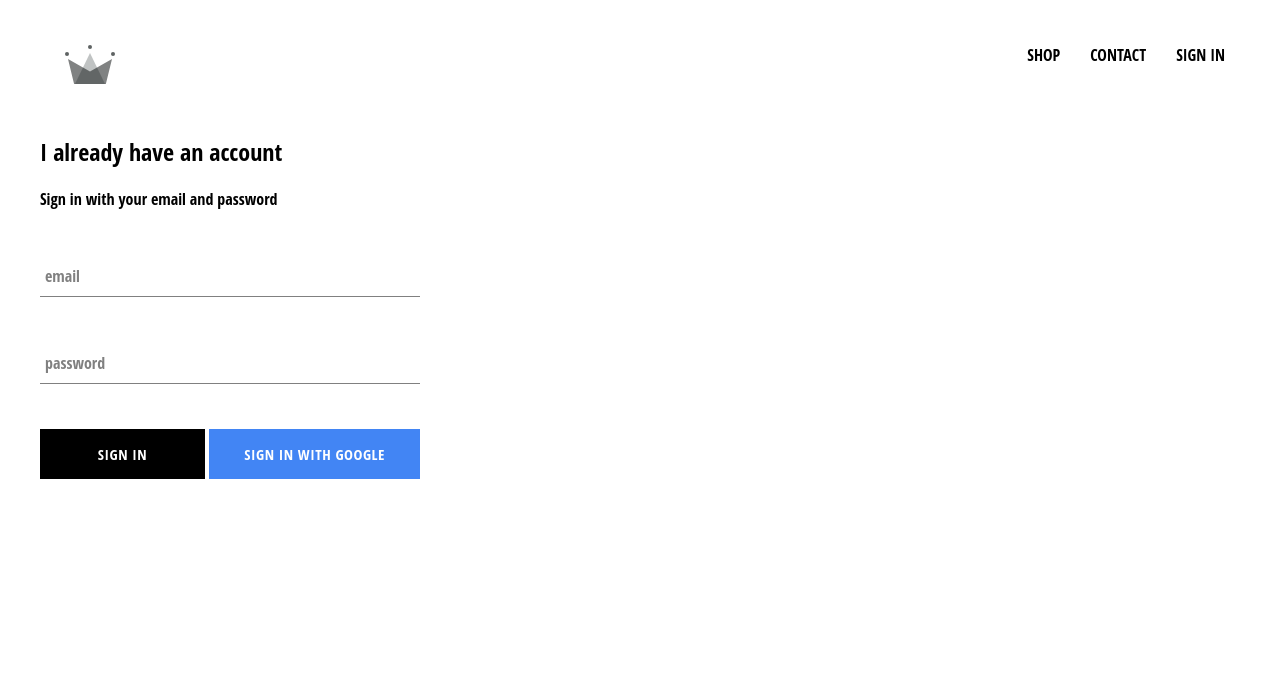
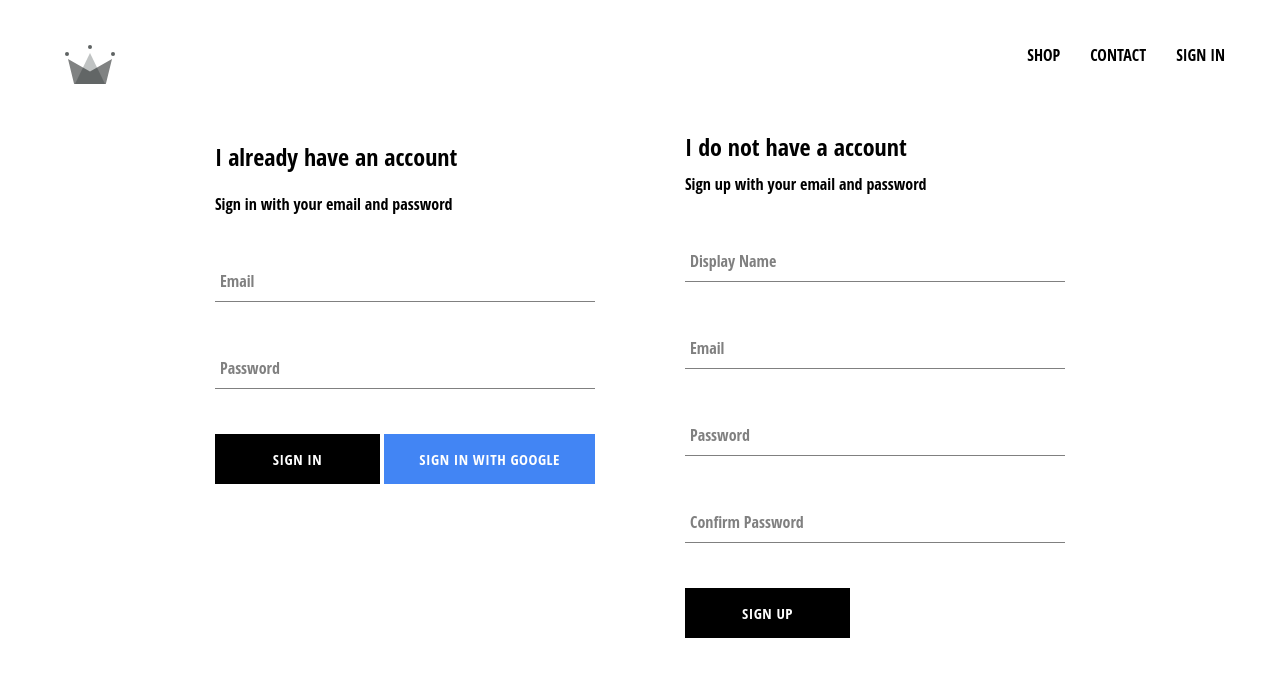
Before and after one commit to Shrirang-Rajguru/crwn-clothing, a React (Create React App) app: page /signin in a window 1280 px wide. Shown: the top 676 px of the page. Built offline with nearby package versions, Linux system fonts and the light colour scheme; no server answers.

Commit message:
Implemented Firebase utils , included ability to store authenticated users into firestore database

```diff
--- a/src/App.js
+++ b/src/App.js
@@ -5,9 +5,9 @@
 
 import HomePage from './pages/homepage/homepage.component';
 import ShopPage from './pages/shop/shop.component';
-import SignInAndSignUpPage from './pages/sign-in and sign-up/sign-in and sign-up.component';
+import SignInAndSignUpPage from './pages/sign-in-and-sign-up/sign-in-and-sign-up.component';
 import Header from './components/header/header.component';
-import { auth } from './firebase/firebase.utils';
+import { auth,createUserProfileDocument } from './firebase/firebase.utils';
 
 class App extends React.Component {
   constructor() {
@@ -21,10 +21,30 @@
   unsubscribeFromAuth = null;
 
   componentDidMount() {
-    this.unsubscribeFromAuth = auth.onAuthStateChanged(user => {
-      this.setState({ currentUser: user });
+    this.unsubscribeFromAuth = auth.onAuthStateChanged(async userAuth => {
+      if(userAuth){
+        const userRef = await createUserProfileDocument(userAuth);
 
-      console.log(user);
+        userRef.onSnapshot(snapShot => {
+          this.setState(
+          {
+              currentUser: {
+              id: snapShot.id,
+              ...snapShot.data()
+            }
+          },
+          ()=>{
+            console.log(this.setState);
+          }
+          );
+        });
+      }
+      else{
+        this.setState({
+          currentUser: userAuth
+        });
+      }
+
     });
   }
 
--- a/src/components/sign-in/sign-in.component.jsx
+++ b/src/components/sign-in/sign-in.component.jsx
@@ -41,7 +41,7 @@
             type='email'
             handleChange={this.handleChange}
             value={this.state.email}
-            label='email'
+            label='Email'
             required
           />
           <FormInput
@@ -49,7 +49,7 @@
             type='password'
             value={this.state.password}
             handleChange={this.handleChange}
-            label='password'
+            label='Password'
             required
           />
           <div className='buttons'>
--- /dev/null
+++ b/src/components/sign-up/sign-up.component.jsx
@@ -0,0 +1,103 @@
+import React from 'react';
+
+import FormInput from '../form-input/form-input.component';
+import CustomButton from '../custom-button/custom-button.component';
+
+import { auth, createUserProfileDocument } from '../../firebase/firebase.utils';
+
+import './sign-up.styles.scss';
+
+class SignUp extends React.Component {
+  constructor() {
+    super();
+
+    this.state = {
+      displayName: '',
+      email: '',
+      password: '',
+      confirmPassword: ''
+    };
+  }
+
+  handleSubmit = async event => {
+    event.preventDefault();
+
+    const { displayName, email, password, confirmPassword } = this.state;
+
+    if (password !== confirmPassword) {
+      alert("passwords don't match");
+      return;
+    }
+
+    try {
+      const { user } = await auth.createUserWithEmailAndPassword(
+        email,
+        password
+      );
+
+      await createUserProfileDocument(user, { displayName });
+
+      this.setState({
+        displayName: '',
+        email: '',
+        password: '',
+        confirmPassword: ''
+      });
+    } catch (error) {
+      console.error(error);
+    }
+  };
+
+  handleChange = event => {
+    const { name, value } = event.target;
+
+    this.setState({ [name]: value });
+  };
+
+  render() {
+    const { displayName, email, password, confirmPassword } = this.state;
+    return (
+      <div className='sign-up'>
+        <h2 className='title'>I do not have a account</h2>
+        <span>Sign up with your email and password</span>
+        <form className='sign-up-form' onSubmit={this.handleSubmit}>
+          <FormInput
+            type='text'
+            name='displayName'
+            value={displayName}
+            onChange={this.handleChange}
+            label='Display Name'
+            required
+          />
+          <FormInput
+            type='email'
+            name='email'
+            value={email}
+            onChange={this.handleChange}
+            label='Email'
+            required
+          />
+          <FormInput
+            type='password'
+            name='password'
+            value={password}
+            onChange={this.handleChange}
+            label='Password'
+            required
+          />
+          <FormInput
+            type='password'
+            name='confirmPassword'
+            value={confirmPassword}
+            onChange={this.handleChange}
+            label='Confirm Password'
+            required
+          />
+          <CustomButton type='submit'>SIGN UP</CustomButton>
+        </form>
+      </div>
+    );
+  }
+}
+
+export default SignUp;
--- /dev/null
+++ b/src/components/sign-up/sign-up.styles.scss
@@ -0,0 +1,9 @@
+.sign-up {
+    display: flex;
+    flex-direction: column;
+    width: 380px;
+
+    .title {
+      margin: 10px 0;
+    }
+  }
--- a/src/firebase/firebase.utils.js
+++ b/src/firebase/firebase.utils.js
@@ -12,6 +12,27 @@
     measurementId: "G-W602E4MNGE"
 };
 
+export const createUserProfileDocument = async(userAuth,additionalData) => {
+    if(!userAuth) return;
+    const userRef = firestore.doc(`users/${userAuth.uid}`);
+    const snapShot = await userRef.get();
+    if(!snapShot.exists){
+        const {displayName,email} = userAuth;
+        const createdAt = new Date();
+        try{
+            await userRef.set({
+                displayName,
+                email,
+                createdAt,
+                ...additionalData
+            })
+        }catch(error){
+            console.log('error craeting user',error.message);
+        }
+    }
+    return userRef;
+};
+
 firebase.initializeApp(config);
 
 export const auth = firebase.auth();
--- a/src/pages/sign-in and sign-up/sign-in and sign-up.component.jsx
+++ /dev/null
@@ -1,11 +0,0 @@
-import React from 'react';
-import SignIn from '../../components/sign-in/sign-in.component';
-import "./sign-in and sign-up.styles.scss";
-
-
-const SignInAndSignUpPage = () =>(
-    <div className='sign-in and sign-up'>
-        <SignIn />
-    </div>
-);
-export default SignInAndSignUpPage;
--- /dev/null
+++ b/src/pages/sign-in-and-sign-up/sign-in-and-sign-up.component.jsx
@@ -0,0 +1,15 @@
+import React from 'react';
+
+import SignIn from '../../components/sign-in/sign-in.component';
+import SignUp from '../../components/sign-up/sign-up.component';
+
+import './sign-in-and-sign-up.styles.scss';
+
+const SignInAndSignUpPage = () => (
+  <div className='sign-in-and-sign-up'>
+    <SignIn />
+    <SignUp />
+  </div>
+);
+
+export default SignInAndSignUpPage;
--- /dev/null
+++ b/src/pages/sign-in-and-sign-up/sign-in-and-sign-up.styles.scss
@@ -0,0 +1,6 @@
+.sign-in-and-sign-up {
+    width: 850px;
+    display: flex;
+    justify-content: space-between;
+    margin: 30px auto;
+  }
```
Also changed, not shown: src/pages/sign-in and sign-up/sign-in and sign-up.styles.scss (deleted).
